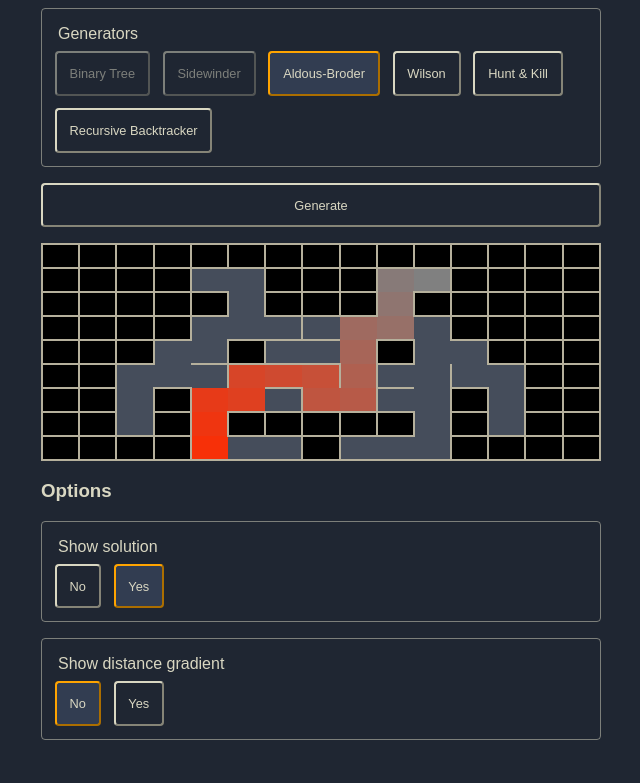
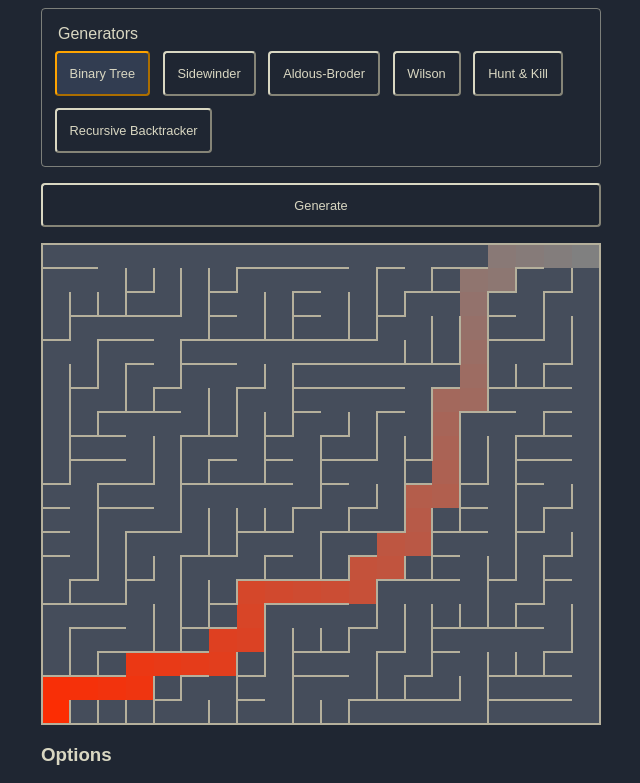
Before and after one commit to julioolvr/mazes, a React (Create React App) app: page / in a window 1280 px wide. Shown: the top 783 px of the page, without its empty margins (319-959 px from the left). Built offline with nearby package versions, Linux system fonts and the light colour scheme.

Commit message:
Option to enable or disable mask

```diff
--- a/src/App.tsx
+++ b/src/App.tsx
@@ -1,4 +1,4 @@
-import React, { useState, useRef, useEffect, useCallback } from "react";
+import React, { useState, useRef, useEffect, useMemo } from "react";
 import "./App.css";
 
 import Maze from "Maze";
@@ -31,33 +31,38 @@ const algorithms = [
 ];
 
 const App: React.FC = () => {
-  const mask = new Mask(spaceInvader);
-  const maze = new MaskedGrid(mask);
   const [algorithmIndex, setAlgorithmIndex] = useState(0);
   const [showSolution, setShowSolution] = useState(true);
   const [showDistanceGradient, setShowDistanceGradient] = useState(false);
+  const [useMask, setUseMask] = useState(false);
+  const mask = new Mask(spaceInvader);
 
+  const maze = useMask ? new MaskedGrid(mask) : new Grid(20, 20);
   const mazeRef = useRef(maze);
   const [generatedAt, setGeneratedAt] = useState(new Date());
-
-  const cells = maze.orderedCellsBottomLeftTopRight();
-  const startPoint = cells[0].coordinates;
-  const endPoint = cells[cells.length - 1].coordinates;
 
   const generate = (algorithmIndex: number) => {
     algorithms[algorithmIndex].algo(mazeRef.current);
     setGeneratedAt(new Date());
   };
 
-  useEffect(() => generate(algorithmIndex), []);
+  const [startPoint, endPoint] = useMemo(() => {
+    const cells = mazeRef.current.orderedCellsBottomLeftTopRight();
+    return [cells[0].coordinates, cells[cells.length - 1].coordinates];
+  }, [mazeRef.current]);
 
   useEffect(() => {
-    if (mask && !algorithms[algorithmIndex].supportsMask) {
+    mazeRef.current = useMask ? new MaskedGrid(mask) : new Grid(20, 20);
+    generate(algorithmIndex);
+  }, [useMask]);
+
+  useEffect(() => {
+    if (useMask && !algorithms[algorithmIndex].supportsMask) {
       const index = algorithms.findIndex(algorithm => algorithm.supportsMask);
       setAlgorithmIndex(index);
       generate(index);
     }
-  }, [mask, algorithmIndex]);
+  }, [useMask, algorithmIndex]);
 
   return (
     <div className="container">
@@ -68,9 +73,9 @@ const App: React.FC = () => {
               key={algorithm.name}
               onClick={() => setAlgorithmIndex(i)}
               selected={algorithmIndex === i}
-              disabled={mask && !algorithm.supportsMask}
+              disabled={useMask && !algorithm.supportsMask}
               title={
-                mask && !algorithm.supportsMask
+                useMask && !algorithm.supportsMask
                   ? "This algorithm doesn't support masking"
                   : undefined
               }
@@ -90,7 +95,6 @@ const App: React.FC = () => {
       <Maze
         key={generatedAt.toISOString()}
         grid={mazeRef.current}
-        mask={mask}
         startPoint={startPoint}
         endPoint={endPoint}
         showSolution={showSolution}
@@ -131,6 +135,18 @@ const App: React.FC = () => {
           </Button>
         </ButtonGroup>
       </FormGroup>
+
+      <FormGroup title="Use mask">
+        <ButtonGroup>
+          <Button onClick={() => setUseMask(false)} selected={!useMask}>
+            No
+          </Button>
+
+          <Button onClick={() => setUseMask(true)} selected={useMask}>
+            Yes
+          </Button>
+        </ButtonGroup>
+      </FormGroup>
     </div>
   );
 };
--- a/src/Maze.tsx
+++ b/src/Maze.tsx
@@ -1,7 +1,6 @@
 import React, { useMemo } from "react";
 
-import Grid, { GridCoordinates } from "lib/maze";
-import Mask from "lib/mask";
+import Grid, { GridCoordinates, MaskedGrid } from "lib/maze";
 import times from "utils/times";
 import dijkstra, { distancesFrom } from "lib/solvers/dijkstra";
 
@@ -9,7 +8,6 @@ import "./Maze.css";
 
 function Maze({
   grid,
-  mask,
   startPoint,
   endPoint,
   showSolution = true,
@@ -25,6 +23,7 @@ function Maze({
         : [],
     [grid, showDistanceGradient]
   );
+
   const maxDistance = Math.max(
     ...distances.flat().filter(distance => distance !== undefined)
   );
@@ -33,6 +32,8 @@ function Maze({
     () => (showSolution ? dijkstra(grid, startPoint, endPoint) : []),
     [grid, startPoint, endPoint, showSolution]
   );
+
+  const mask = grid instanceof MaskedGrid && grid.mask;
 
   return (
     <table>
@@ -106,7 +107,6 @@ function Maze({
 
 type Props = {
   grid: Grid;
-  mask?: Mask;
   startPoint: GridCoordinates;
   endPoint: GridCoordinates;
   showSolution?: boolean;
```
